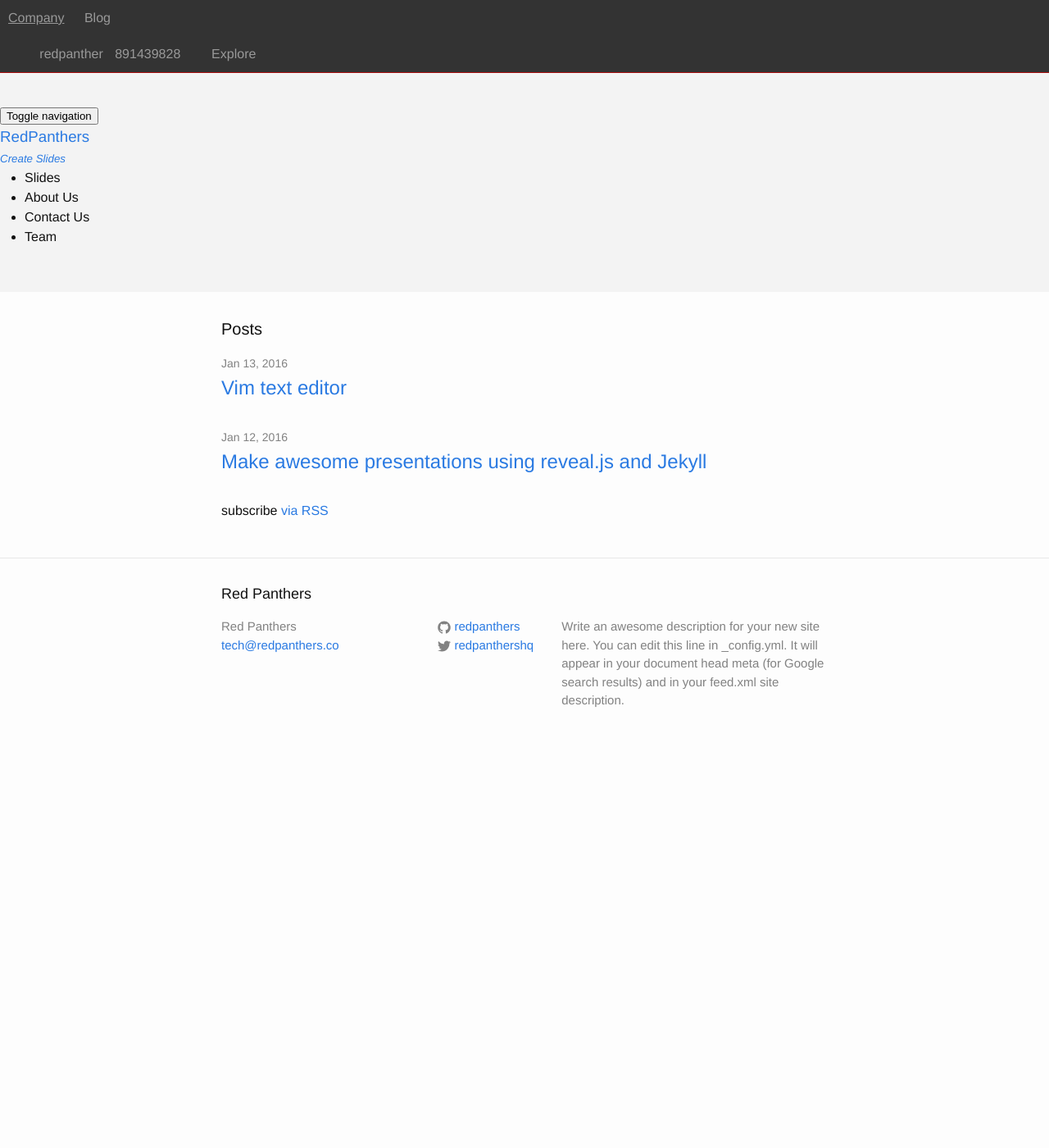
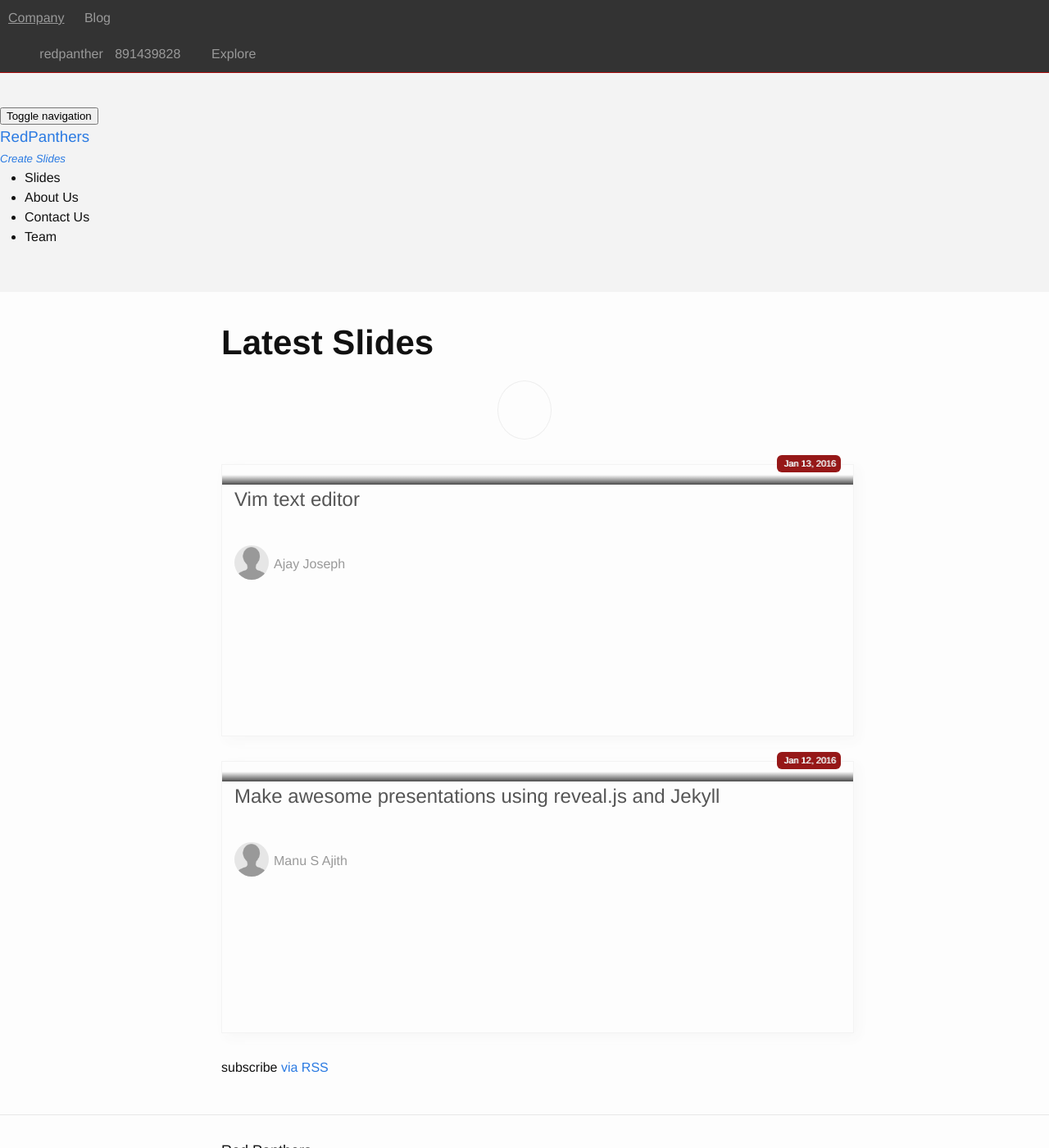
Before and after one commit to redpanthers/slides, a Jekyll site: the page built from index.html, in a window 1280 px wide and 1400 px high. Shown: the whole window at 82% size. Built offline with Jekyll 4.4.1, drawn with Linux system fonts in a browser that asks for light colours.

```diff
--- a/index.html
+++ b/index.html
@@ -3,17 +3,43 @@
 ---
 
 <div class="home">
+<div class="home-title text-center">
+  <h1 class="page-heading text-center">
+    Latest Slides
+  </h1>
+  <div class="slides-icon text-center">
+    <span class="fa fa-slideshare text-center "></span>
+  </div>
 
-  <h1 class="page-heading">Posts</h1>
+</div>
 
-  <ul class="post-list">
+
+  <ul class="post-list slides-wrapper row">
     {% for post in site.posts %}
-      <li>
-        <span class="post-meta">{{ post.date | date: "%b %-d, %Y" }}</span>
+      <li class="col-xs-12 col-sm-6 col-md-4">
+      <div class="slide">
+        <div class="image-wrapper">
+          <span class="post-meta date">
+            <i class="fa fa-calendar"></i>
+            {{ post.date | date: "%b %-d, %Y" }}
 
-        <h2>
+          </span>
+          <img src="{{post.post_thumbnail}}" class="img-responsive">
+        </div>
+
+        <h2 class="post-title-a">
           <a class="post-link" href="{{ post.url | prepend: site.baseurl }}">{{ post.title }}</a>
         </h2>
+        <div class="profile-author">
+          <div class="profile-author-a">
+
+            <img src="{% if post.profile_image %}{{post.profile_image}}{% else %} /slides/profiles/profile_default.jpg {% endif %}" alt="{{post.author}}">
+          </div>
+          <a href="" class="profile-name">
+            {{post.author}}
+          </a>
+        </div>
+        </div>
       </li>
     {% endfor %}
   </ul>
```
